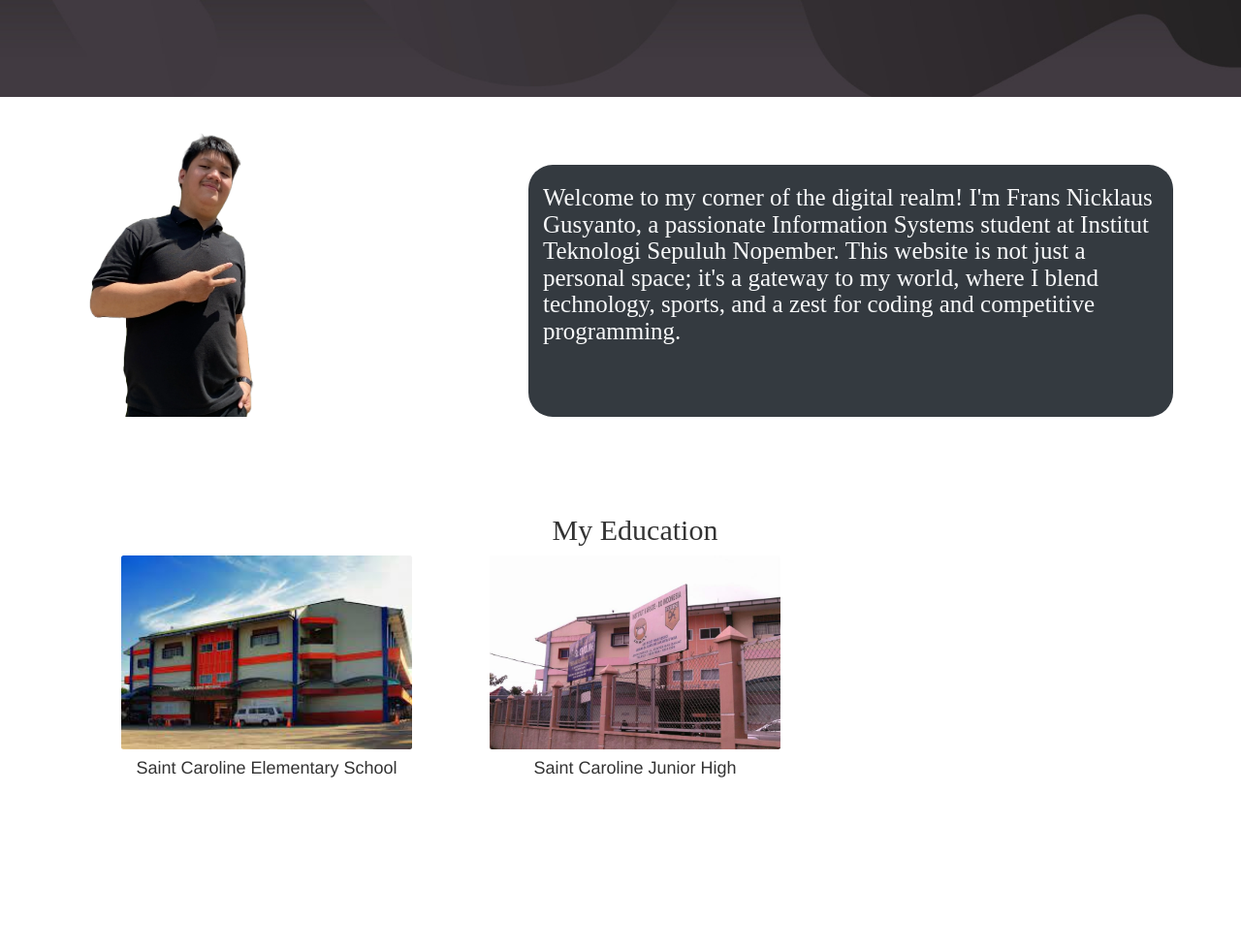
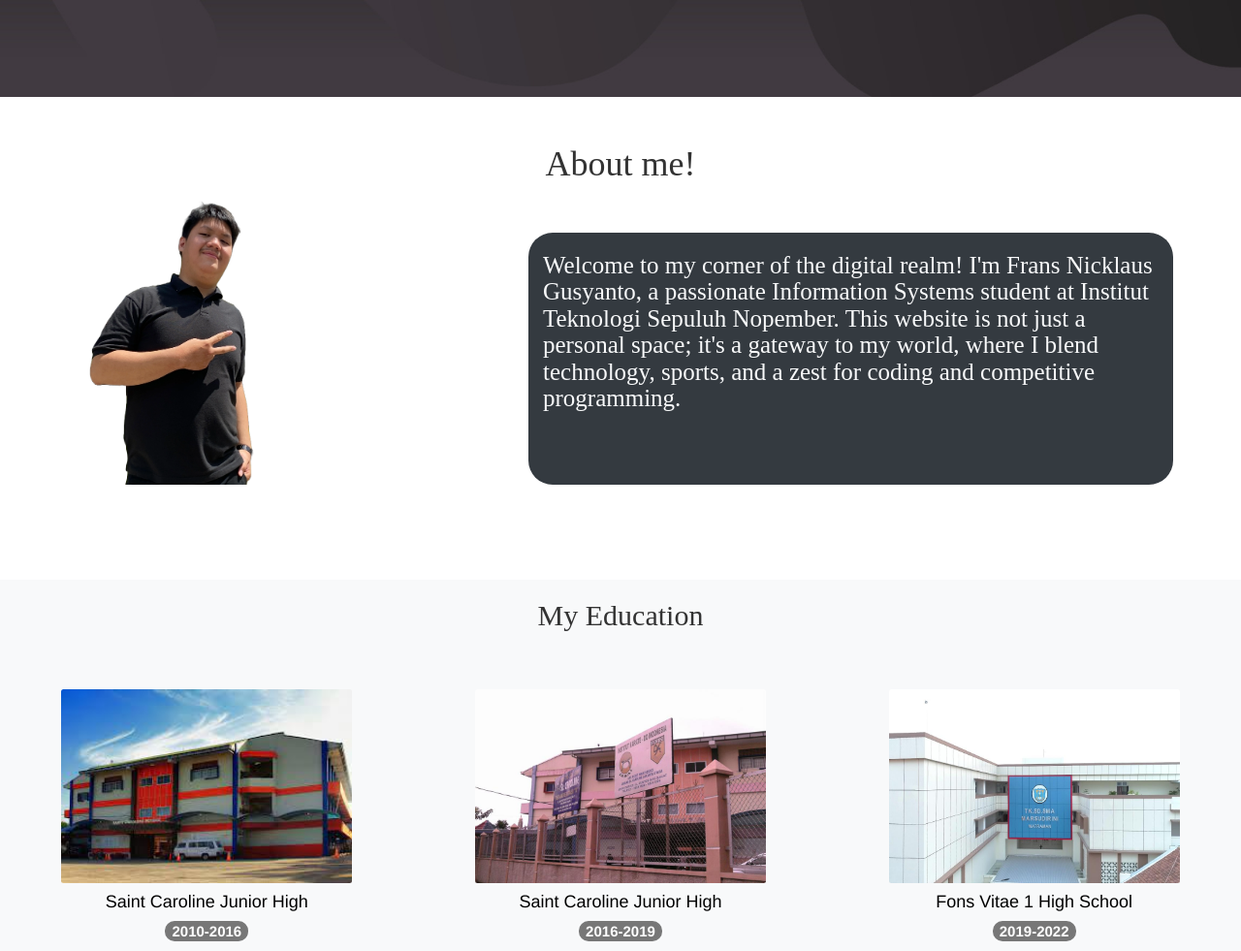
Before and after one commit to fransnicklaus/fransnicklaus.github.io, a plain HTML site: page index.html in a window 1280 px wide. Shown: the part 700-1681 px from the top of the page at 97% size. Before the commit the page ends 1513 px from the top, so only its background shows below. Drawn offline with nearby package versions, Linux system fonts and the light colour scheme.

Commit message:
selesai education + link navbar

```diff
--- a/index.html
+++ b/index.html
@@ -1,5 +1,6 @@
 <!DOCTYPE html>
 <html lang="en">
+
 <head>
   <title>Frans's page</title>
   <meta charset="utf-8">
@@ -15,6 +16,7 @@
   <link href="https://fonts.googleapis.com/css?family=Roboto+Slab:400,100,300,700" rel="stylesheet" type="text/css" />
   <link rel="stylesheet" href="styles.css">
 </head>
+
 <body>
   <!-- <div class="topnav">
     <a class="left" style="margin-left:50px"href="#home">Home</a>
@@ -22,7 +24,7 @@
     <a class="right" href="#contact">Contact</a>
     <a class="right" href="#about">About</a>
   </div> -->
-
+  <!-- Navbar -->
   <nav class="navbar navbar-expand-sm bg-dark navbar-dark navbar-fixed-top">
     <ul class="navbar-nav" style="margin-left: 2em;">
       <li class="nav-item">
@@ -31,57 +33,70 @@
     </ul>
     <ul class="navbar-nav ml-auto" style="margin-right: 2em;">
       <li class="nav-item">
-        <a class="nav-link text-light" style="font-size: 17px;" href="#">About me</a>
+        <a class="nav-link text-light" style="font-size: 17px;" href="#aboutme">About me</a>
       </li>
       <li class="nav-item">
-        <a class="nav-link text-light" style="font-size: 17px;" href="#">Education</a>
+        <a class="nav-link text-light" style="font-size: 17px;" href="#education">Education</a>
       </li>
       <li class="nav-item text-*right">
         <a class="nav-link text-light" style="font-size: 17px;" href="#">Accompllisment</a>
       </li>
     </ul>
-
   </nav>
-
-  <div class="jumbotron jumbotron-fluid jumbobackground h-500">
+  <!-- Home Page -->
+  <div class="jumbotron jumbotron-fluid jumbobackground ">
     <div class="container-fluid">
       <div class="text-center" style="margin-top: 15em;">
         <h2 class="text-light">Welcome to my page!</h2>
         <h1 class="text-light">IT'S NICE TO MEET YOU</h1>
+        <a href="#aboutme" class="btn btn-secondary" style="font-size:20px" role="button">Learn More!</a>
       </div>
     </div>
   </div>
-
-  <div class="container">
+  <!-- About Me -->
+  <div class="container aboutme" style="margin-bottom:7em;padding: top 7em;" id="aboutme">
+    <div class="text-center">
+      <h1>About me!</h1>
+    </div>
     <div class="row">
       <div class="col-sm-5">
-        <img class="gambargede"src="img source/fotofrans.png" alt="">
+        <img class="gambargede" src="img source/fotofrans.png" alt="">
       </div>
       <div class="col-sm-7 text-start bg-dark text-light" style="margin-top:40px;border-radius:25px">
         <h2 style="font-size:25px;">
-          Welcome to my corner of the digital realm! I'm Frans Nicklaus Gusyanto, a passionate Information Systems student at Institut Teknologi Sepuluh Nopember. This website is not just a personal space; it's a gateway to my world, where I blend technology, sports, and a zest for coding and competitive programming. </h2>
+          Welcome to my corner of the digital realm! I'm Frans Nicklaus Gusyanto, a passionate Information Systems
+          student at Institut Teknologi Sepuluh Nopember. This website is not just a personal space; it's a gateway to
+          my world, where I blend technology, sports, and a zest for coding and competitive programming. </h2>
+      </div>
+    </div>
+  </div>
+    <!-- Education -->
+    <!-- <div class="jumbotron jumbotron-fluid bg-education"> -->
+    <div class="container-fluid bg-light" id="education">
+      <div class="text-center">
+        <h2 style="margin-bottom:2em">My Education</h2>
+      </div>
+      <div class="row">
+        <div class="col-sm-4 text-center">
+          <img src="img source/SD.jpeg" class="rounded education" alt="">
+          <h4><a href="#">Saint Caroline Junior High</a></h4>
+          <h6><span class="badge badge-pill badge-dark" style="font-size:15px">2010-2016</span></h6>
+        </div>
+        <div class="col-sm-4 text-center">
+          <img src="img source/SMP.jpg" class="rounded education" alt="">
+          <h4><a href="#">Saint Caroline Junior High</a></h4>
+          <h6><span class="badge badge-pill badge-dark" style="font-size:15px">2016-2019</span></h6>
+        </div>
+        <div class="col-sm-4 text-center">
+          <img src="img source/SMA.jpg" class="rounded education" alt="">
+          <h4><a href="#">Fons Vitae 1 High School</a></h4>
+          <h6><span class="badge badge-pill badge-dark" style="font-size:15px">2019-2022</span></h6>
+        </div>
       </div>
     </div>
     <div class="container">
-      <div class="text-center" style="margin-top: 100px;">
-        <h2 style="">My Education</h2>
-      </div>
+
     </div>
+</body>
 
-    <div class="container">
-      <div class="row">
-        <div class="col-sm-4 text-center">
-          <img src="img source/SD.jpeg" class="rounded education" alt="">
-          <h4>Saint Caroline Elementary School</h4>
-          <h6></h6>
-        </div>
-        <div class="col-sm-4 text-center">
-          <img src="img source/SMP.jpg" class="rounded education" alt="">
-          <h4>Saint Caroline Junior High</h4>
-          <h6></h6>
-        </div>
-      </div>
-    </div>
-  </div>
-</body>
 </html>
--- a/styles.css
+++ b/styles.css
@@ -6,6 +6,10 @@
 @font-face {
     font-family: h1;
     src: url(https://fonts.googleapis.com/css?family=Roboto+Slab:400,100,300,700);
+}
+
+html {
+    scroll-behavior: smooth;
 }
 
 body {
@@ -23,6 +27,14 @@ h1 {
 
 h1 .header {
     font-size: medium;
+}
+
+a {
+    text-decoration: none;
+    color: black;
+}
+a:hover {
+    text-decoration: none;
 }
 
 .topnav {
@@ -80,3 +92,14 @@ h1 .header {
     width: 300px;
     height:200px;
 }
+
+.container1-bg {
+    background-size:cover;
+    background-color:gray;
+}
+
+.bg-education {
+    background-color: #f2f2f2;
+    background-size:cover;
+    background-position: center;
+}
```
Also changed, not shown: img source/SMA.jpg (added).
